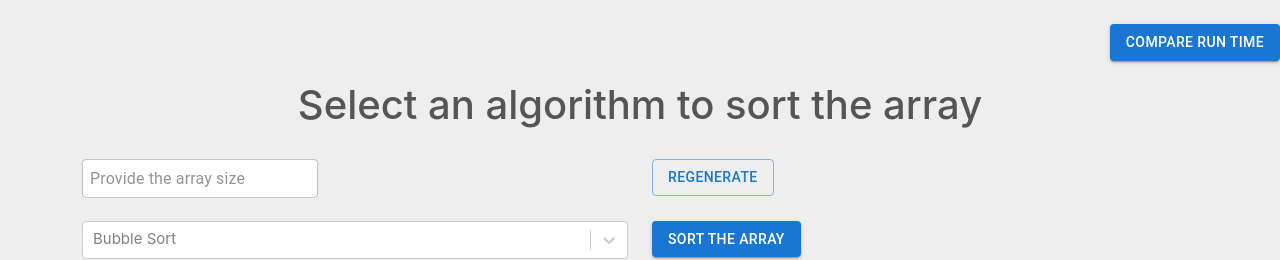
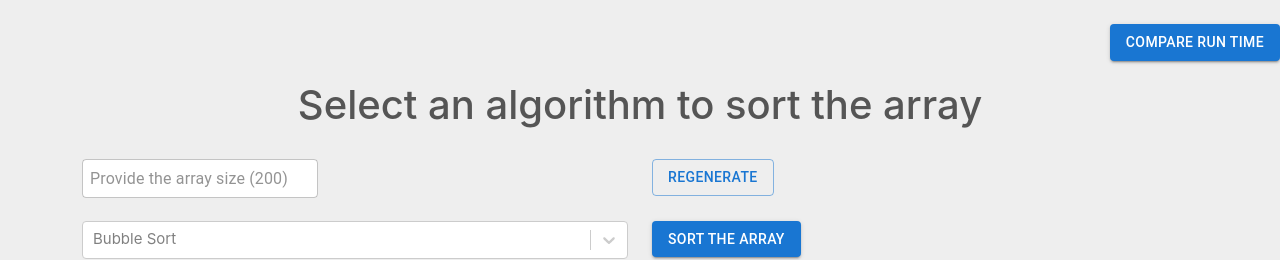
Before and after one commit to pr4neeth/sorting-algorithms, a React (Create React App) app: page / in a window 1280 px wide. Shown: the top 260 px of the page. Built offline with nearby package versions, Linux system fonts and the light colour scheme.

Commit message:
small UI changes

```diff
--- a/src/pages/compare/index.js
+++ b/src/pages/compare/index.js
@@ -166,7 +166,7 @@ const Compare = () => {
             <Col>
               <TextField
                 onChange={handleSizeChange}
-                placeholder='Give the array size'
+                placeholder='Provide the array size (200)'
                 inputProps={{
                   style:{
                     color: "#000",
--- a/src/pages/home/index.js
+++ b/src/pages/home/index.js
@@ -111,7 +111,7 @@ const Home = () => {
             <Col>
               <TextField
                 onChange={handleSizeChange}
-                placeholder='Provide the array size'
+                placeholder='Provide the array size (200)'
                 inputProps={{
                   style:{
                     color: "#000",
```
